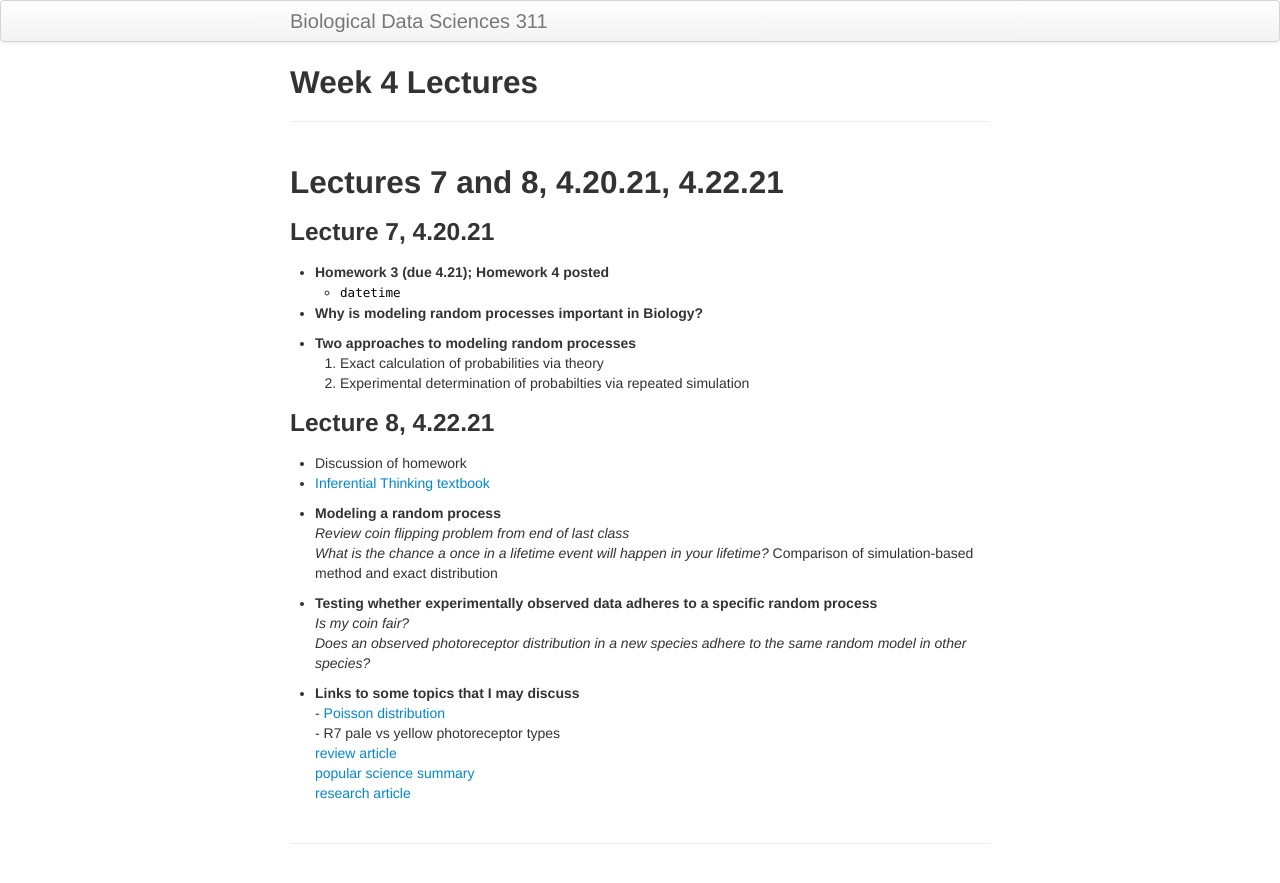
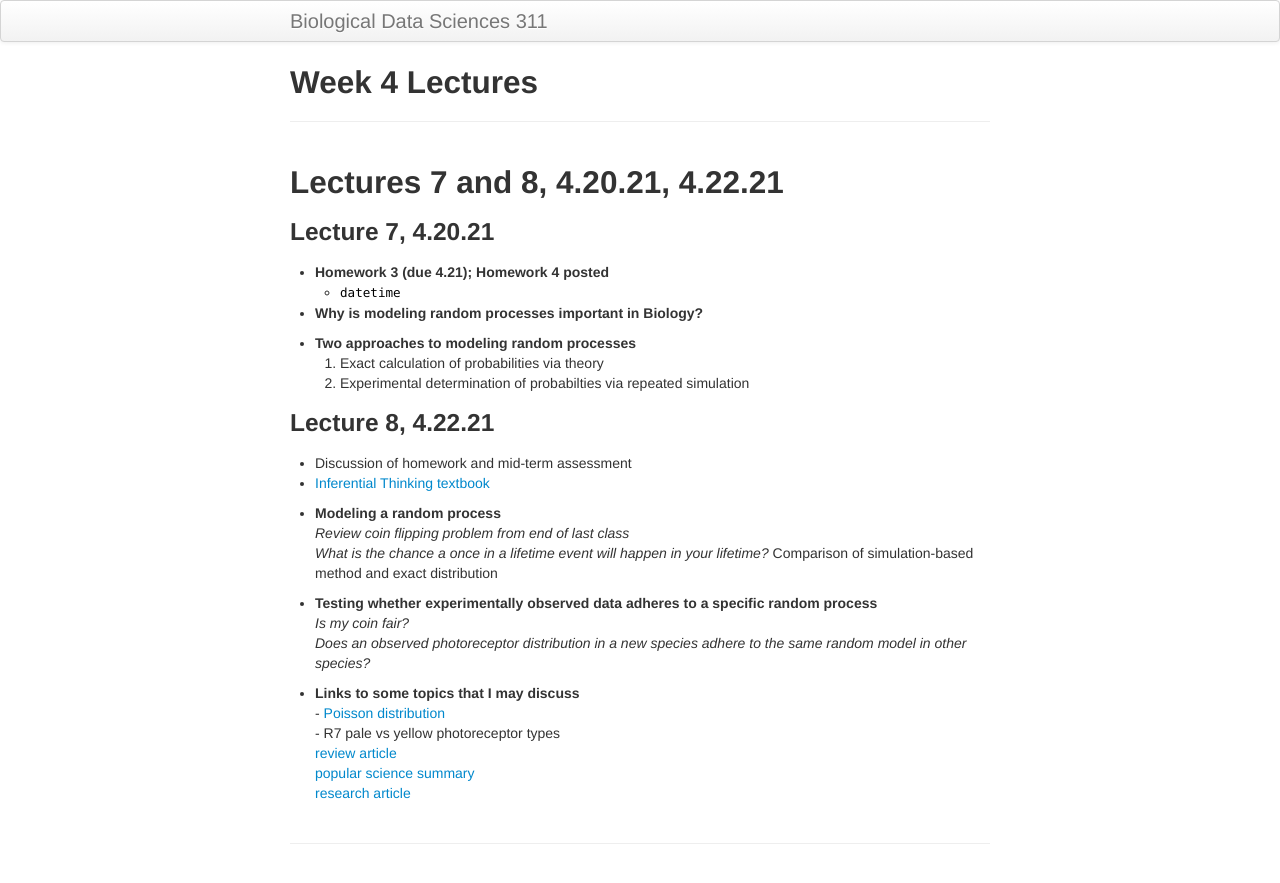
Before and after one commit to timothylwarren/bds311-sp21, a Jekyll site: the page built from lecture_notes/lec_wk04.md, in a window 1280 px wide. Shown: the top 883 px of the page. Built offline with Jekyll 4.4.1, drawn with Linux system fonts in a browser that asks for light colours.

Commit message:
Update lec_wk04.md

```diff
--- a/lecture_notes/lec_wk04.md
+++ b/lecture_notes/lec_wk04.md
@@ -21,7 +21,7 @@ title: Week 4 Lectures
 
 
 ### Lecture 8, 4.22.21
-- Discussion of homework
+- Discussion of homework and mid-term assessment
 - [Inferential Thinking textbook](https://inferentialthinking.com/chapters/09/Randomness.html)
 
 - **Modeling a random process**<br>
```
